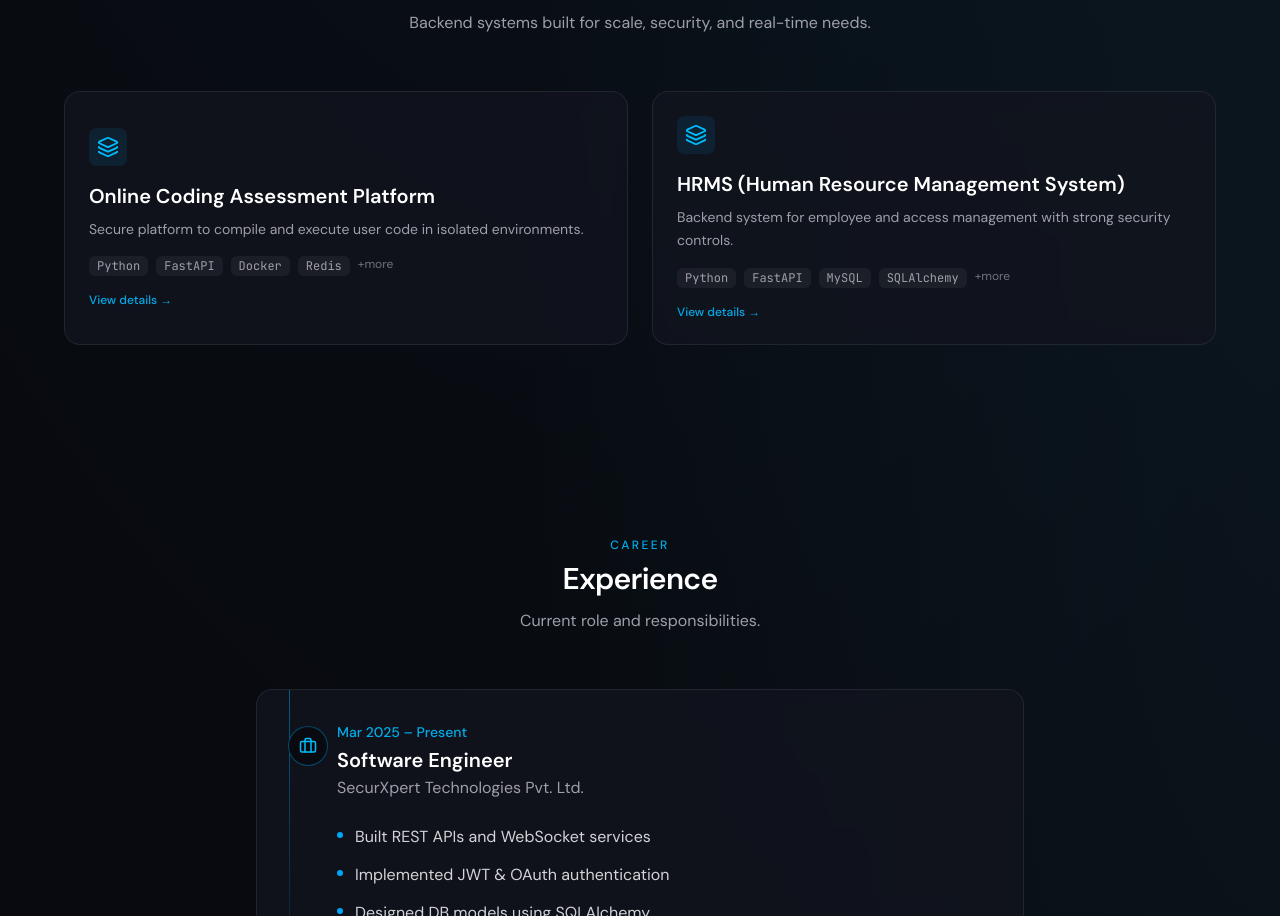
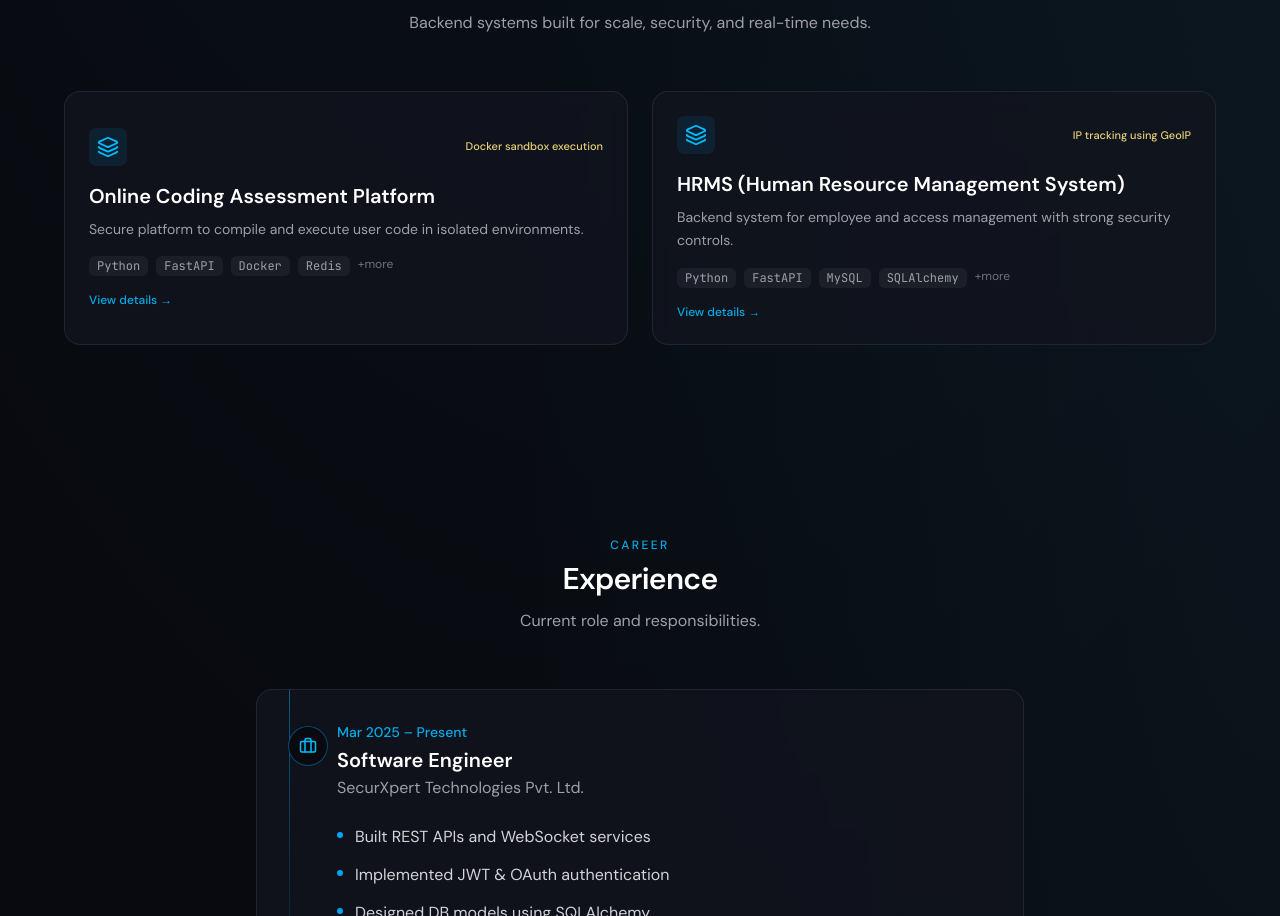
Before and after one commit to saikrishnabadeti/sai_krishna_portfolio, a React (Vite) app: page / in a window 1280 px wide. Shown: the part 3064-3980 px from the top of the page. Built offline with nearby package versions, Linux system fonts and the light colour scheme.

Commit message:
Add ProjectFeatureTicker component for dynamic feature display in Projects section

```diff
--- a/src/components/Projects.tsx
+++ b/src/components/Projects.tsx
@@ -1,8 +1,45 @@
-import { useState } from 'react'
+import { useEffect, useState } from 'react'
 import { motion, AnimatePresence } from 'framer-motion'
 import { X, Layers } from 'lucide-react'
 import { SectionHeading } from './SectionHeading'
 import { PROJECTS, type Project } from '../data/content'
+
+type ProjectFeatureTickerProps = {
+  features: string[]
+}
+
+function ProjectFeatureTicker({ features }: ProjectFeatureTickerProps) {
+  const [index, setIndex] = useState(0)
+
+  useEffect(() => {
+    if (!features.length) return
+    const id = setInterval(() => {
+      setIndex((prev) => (prev + 1) % features.length)
+    }, 2600)
+    return () => clearInterval(id)
+  }, [features])
+
+  if (!features.length) return null
+
+  const current = features[index]
+
+  return (
+    <div className="inline-flex h-5 min-w-[7.5rem] max-w-[10rem] items-center justify-end text-[11px] font-medium text-amber-200/90">
+      <AnimatePresence mode="wait">
+        <motion.span
+          key={current}
+          initial={{ opacity: 0, y: 4 }}
+          animate={{ opacity: 1, y: 0 }}
+          exit={{ opacity: 0, y: -4 }}
+          transition={{ duration: 0.22, ease: [0.22, 1, 0.36, 1] }}
+          className="whitespace-nowrap text-right"
+        >
+          {current}
+        </motion.span>
+      </AnimatePresence>
+    </div>
+  )
+}
 
 export function Projects() {
   const [active, setActive] = useState<Project | null>(null)
@@ -32,8 +69,11 @@ export function Projects() {
               whileHover={{ y: -2 }}
               onClick={() => setActive(project)}
             >
-              <div className="mb-4 inline-flex rounded-lg bg-sky-500/10 p-2 text-sky-400">
-                <Layers size={22} />
+              <div className="mb-4 flex items-center justify-between gap-3">
+                <div className="inline-flex rounded-lg bg-sky-500/10 p-2 text-sky-400">
+                  <Layers size={22} />
+                </div>
+                <ProjectFeatureTicker features={project.features} />
               </div>
               <h3 className="text-xl font-semibold text-white">{project.title}</h3>
               <p className="mt-2 line-clamp-2 text-sm leading-relaxed text-zinc-400">
```
